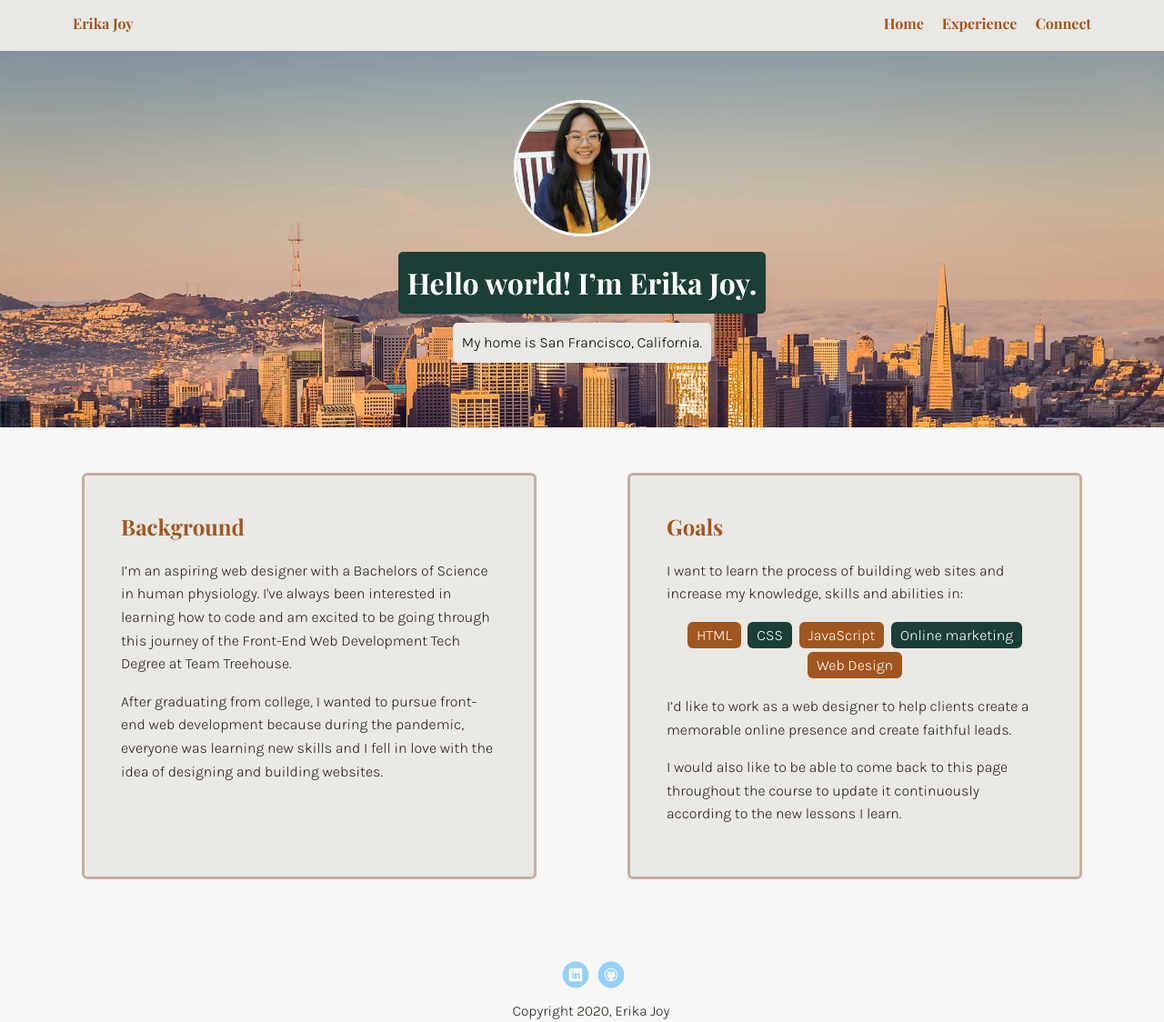
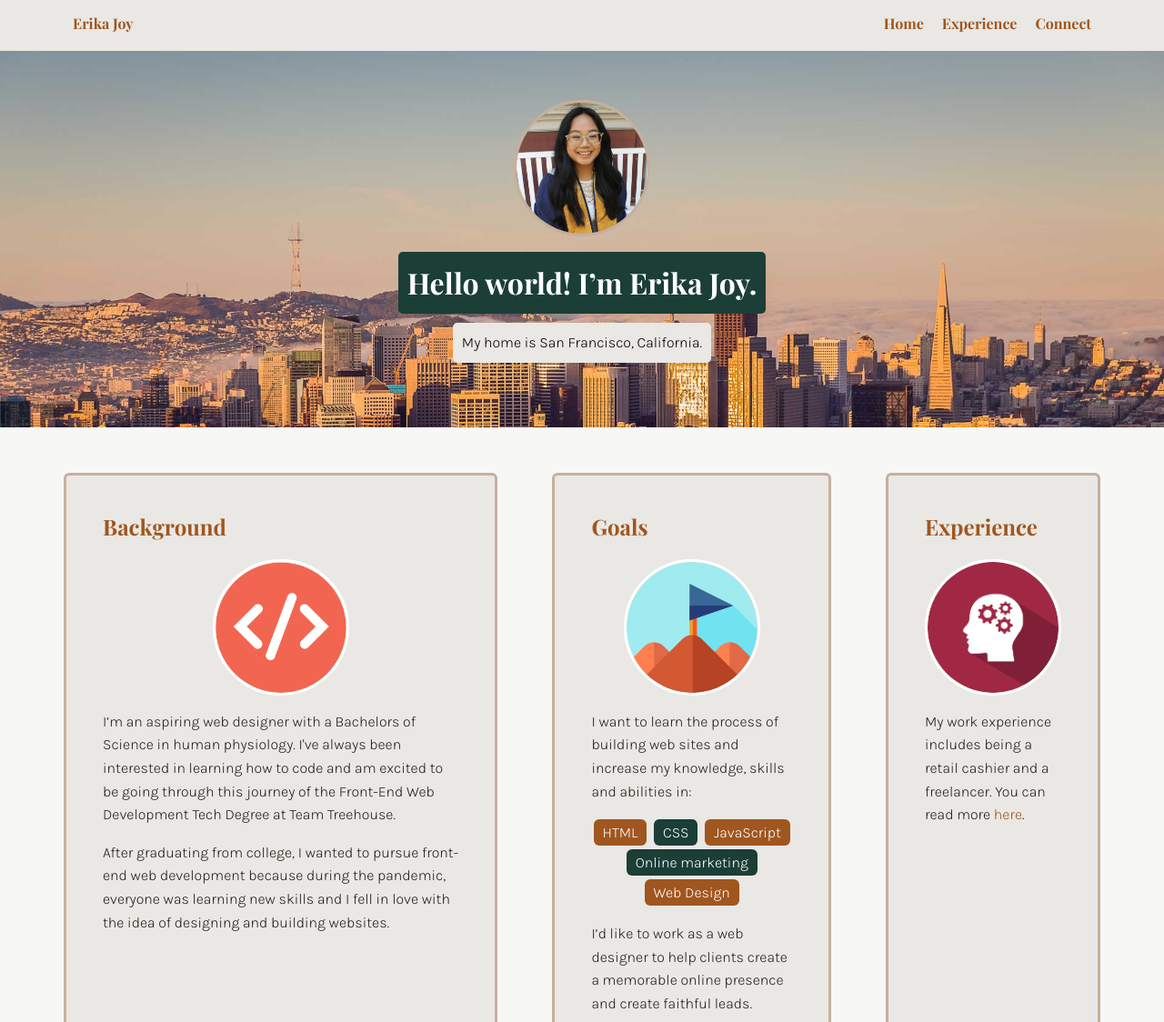
Before and after one commit to erikajoydelacruz/techdegree-project-1, a plain HTML site: page index.html in a window 1280 px wide. Shown: the top 1124 px of the page at 91% size. Drawn offline with nearby package versions, Linux system fonts and the light colour scheme; a web font is replaced by a local one.

Commit message:
Added new pictures and edited text

```diff
--- a/index.html
+++ b/index.html
@@ -26,12 +26,14 @@
     <main class="flex">
       <section class="card">
         <h2>Background</h2>
+        <img src="images/code.jpg" alt="Icon of HTML tags." class="images">
         <p>I’m an aspiring web designer with a Bachelors of Science in human physiology. I've always been interested in learning how to code and am excited to be going through this journey of the Front-End Web Development Tech Degree at Team Treehouse.</p>
         <p>After graduating from college, I wanted to pursue front-end web development because during the pandemic, everyone was learning new skills and I fell in love with the idea of designing and building websites.</p>
       </section>
 
       <section class="card">
         <h2>Goals</h2>
+        <img src="images/goal.png" alt="Icon of mountains with flag at the top." class="images">
         <p>I want to learn the process of building web sites and increase my knowledge, skills and abilities in:</p>
         <ul class="skills">
           <li>HTML</li>
@@ -43,6 +45,13 @@
         <p>I’d like to work as a web designer to help clients create a memorable online presence and create faithful leads.</p>
         <p>I would also like to be able to come back to this page throughout the course to update it continuously according to the new lessons I learn.</p>
       </section>
+
+      <section class="card">
+        <h2>Experience</h2>
+        <img src="images/skills.png" alt="Icon of drawing of head with gears." class="images">
+        <p>My work experience includes being a retail cashier and a freelancer. You can read more <a href="experience.html">here</a>.</p>
+      </section>
+
     </main>
 
     <footer>
--- a/styles.css
+++ b/styles.css
@@ -75,7 +75,7 @@ header .profile-image {
   width: 150px;
   height: 150px;
   border-radius: 50%;
-  border: 3px solid white;
+  border: 3px solid #c7af9e;
   transition: all .5s;
 }
 header .profile-image:hover {
```
Also changed, not shown: experience.html (+1 -1 lines), images/code.jpg (added), images/goal.png (added).
